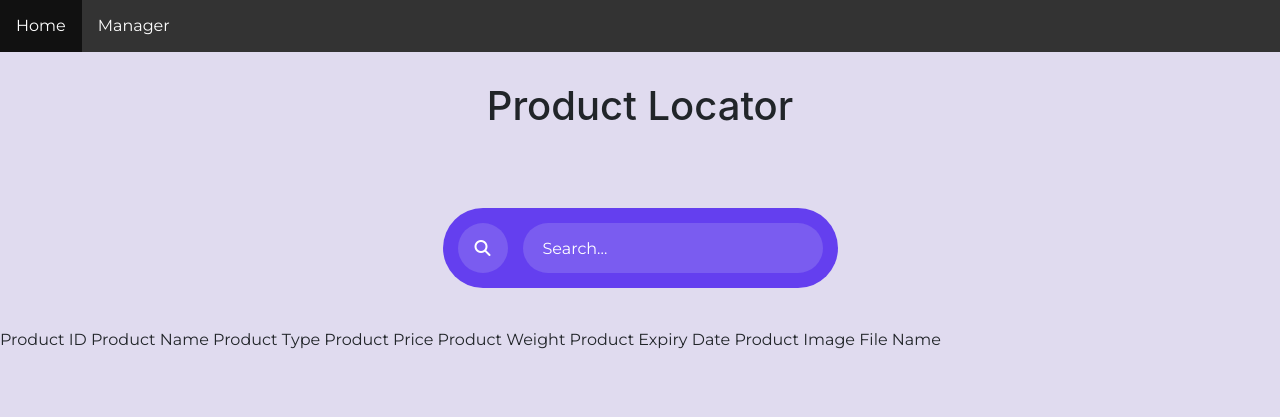
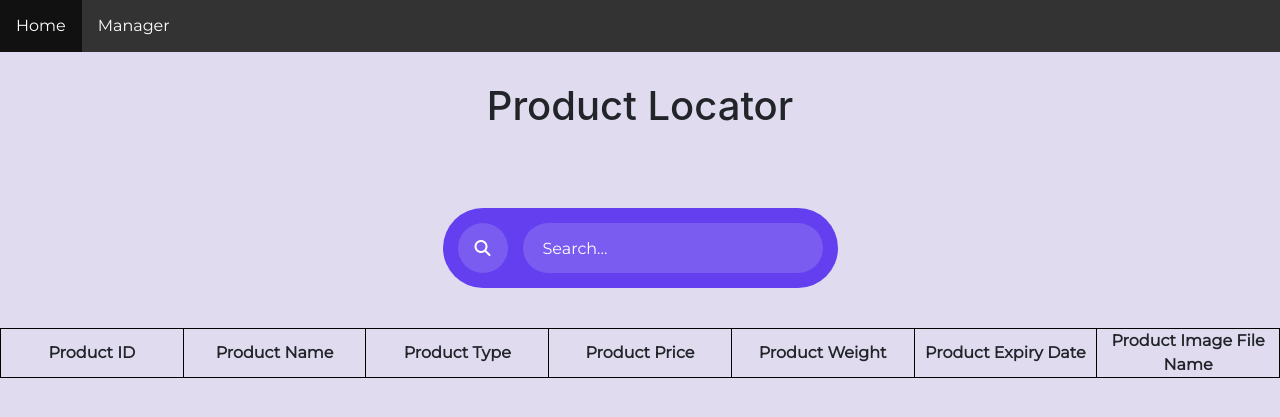
Before and after one commit to shawnlp8/CSC3004-Cloud, a Flask app: page / in a window 1280 px wide. Shown: the top 417 px of the page. Run offline with Flask 2, Linux system fonts and the light colour scheme; lists and menus that the app fills with data are empty; some libraries are stand-ins or nearby versions.

Commit message:
Update table list

```diff
--- a/Flask/static/css/styles.css
+++ b/Flask/static/css/styles.css
@@ -228,4 +228,18 @@ h3{
     transition: 0.2s;
     box-shadow: rgba(0, 0, 0, 0.16) 0px 1px 4px;
     border-radius: 5px;
-]
+}
+
+#dataTable {
+    margin-left: auto;
+    margin-right: auto;
+    border-collapse: collapse;
+    border: 1px solid black;
+}
+
+th, td{
+    border-collapse: collapse;
+    border: 1px solid black;
+    width: 200px;
+    text-align: center;
+}
--- a/Flask/templates/index.html
+++ b/Flask/templates/index.html
@@ -37,7 +37,7 @@
             </div>
         </div>
 
-        <div id="dataTable">
+        <table id="dataTable">
           <tr>
             <th>Product ID</th>
             <th>Product Name</th>
@@ -47,7 +47,7 @@
             <th>Product Expiry Date</th>
             <th>Product Image File Name</th>
           </tr>
-        </div>
+        </table>
 
         <script src="https://code.jquery.com/jquery-3.2.1.slim.min.js" integrity="sha384-KJ3o2DKtIkvYIK3UENzmM7KCkRr/rE9/Qpg6aAZGJwFDMVNA/GpGFF93hXpG5KkN" crossorigin="anonymous"></script>
         <script>window.jQuery || document.write('<script src="../../../../assets/js/vendor/jquery-slim.min.js"><\/script>')</script>
```
